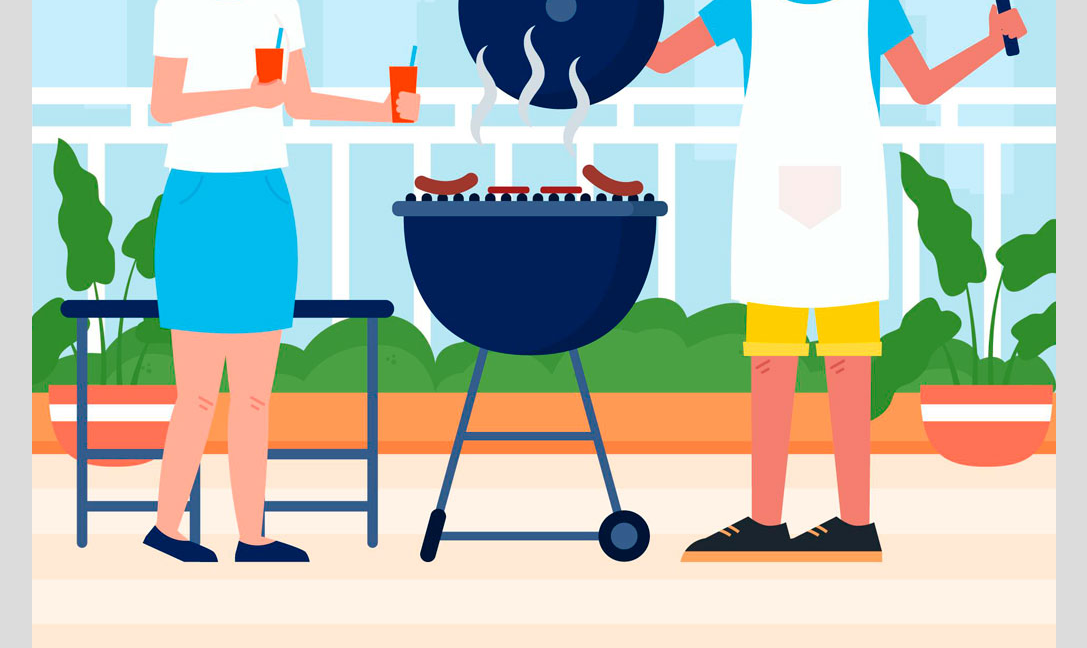
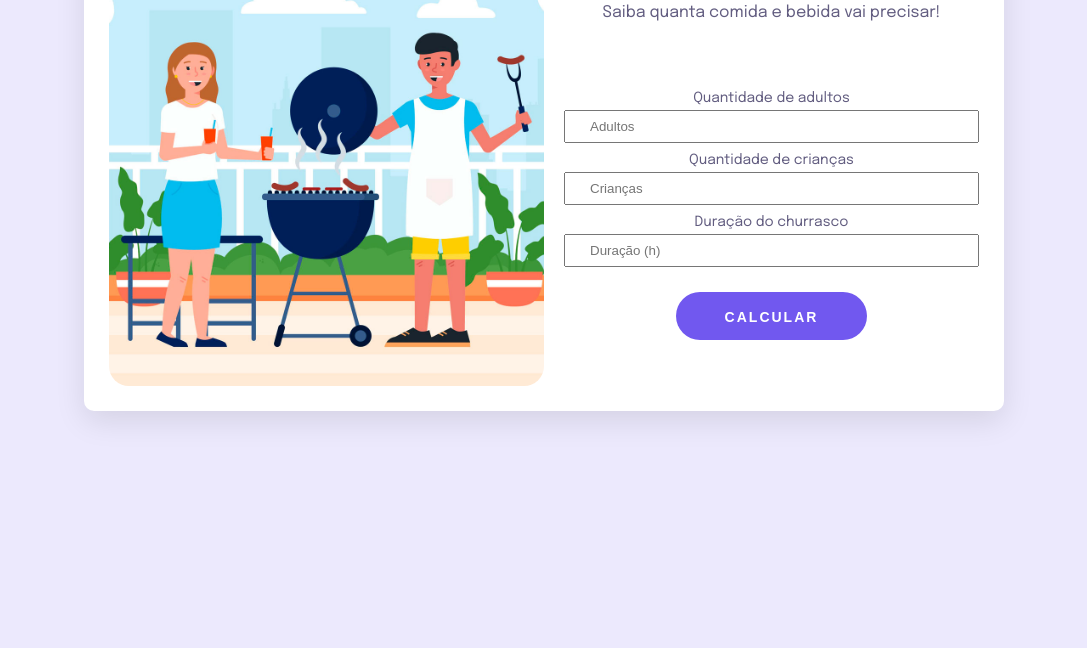
Before and after one commit to guilhermecrf/churras, a plain HTML site: page index.html in a window 1280 px wide. Shown: the part 232-880 px from the top of the page, without its empty margins (96-1183 px from the left). After the commit the page ends 800 px from the top, so only its background shows below. Drawn offline with Linux system fonts and the light colour scheme.

Commit message:
html & css finished

```diff
--- a/assets/style/style.css
+++ b/assets/style/style.css
@@ -12,7 +12,7 @@ url(
 }
 
 body {
-    background-color: #DCDCDC;
+    background-color: #ECE9FD;
 
     font-family: 'Epilogue', sans-serif;
 
@@ -23,3 +23,101 @@ body {
     height: 100vh;
     padding: 0 1.25rem;
 }
+
+.container {
+    background-color: #fff;
+
+    display: flex;
+
+    width: 100%;
+    max-width: 920px;
+    padding: 1.5625rem;
+
+    gap: 1.25rem;
+    border-radius: .625rem;
+
+    box-shadow: 0 10px 30px rgba(0, 0, 0, 0.1);
+}
+
+.container img {
+    width: 50%;
+
+    border-radius: 1.25rem;
+
+    object-fit: cover;
+}
+
+label {
+    color: rgba(10, 0, 57, 0.64);
+
+    font-size: 14px;
+    margin-bottom: 5px;
+}
+
+.container form {
+    width: 50%;
+}
+
+form {
+    display: flex;
+    flex-direction: column;
+    place-items: center;
+
+}
+
+form h1 {
+    color: #090039;
+
+    text-align: center;
+    margin-bottom: 20px;
+}
+
+form p {
+    color: rgba(10, 0, 57, 0.64);
+
+    text-align: center;
+    margin-bottom: 70px;
+}
+
+input {
+    width: 100%;
+
+    padding: 7px 24px;
+    margin-bottom: 10px;
+}
+
+button {
+    background-color: #7158EF;
+    color: #fff;
+
+    display: inline-block;
+    text-align: center;
+
+    padding: 1.0625rem 3rem;
+    height: 3rem;
+    min-width: 10rem;
+    margin-top: .9375rem;
+
+
+    font-size: 14px;
+    font-weight: 700;
+    line-height: 1;
+    text-transform: uppercase;
+    letter-spacing: 2px;
+
+
+    outline: none;
+    cursor: pointer;
+
+    border-radius: 500px;
+    transition-property: background-color,border-color,color,box-shadow,filter;
+    transition-duration: .3s;
+    border: 1px solid transparent;
+    white-space: normal;
+}
+
+button:hover{
+    background-color: #4631b1;
+
+    transform: scale(1.04);
+}
--- a/index.html
+++ b/index.html
@@ -19,15 +19,25 @@
 <body>
     <main class="container">
         <img src="/assets/images/churras.jpg" alt="2 pessoas fazendo churrasco.">
+        <form id="mainForm" novalidate>
         <h1>Churrascômetro</h1>
+        <p>Saiba quanta comida e bebida vai precisar!</p>
+
+        <label for="adultos">Quantidade de adultos</label>
         <input id="adultos" name="adultos" type="text" placeholder="Adultos">
+
+        <label for="criancas">Quantidade de crianças</label>
         <input id="criancas" name="criancas" type="text" placeholder="Crianças">
+
+        <label for="duracao">Duração do churrasco</label>
         <input id="duracao" name="duracao" type="text" placeholder="Duração (h)">
+
         <button>Calcular</button>
 
         <div id="result">
 
         </div>
+        </form>
     </main>
 </body>
 </html>
```
